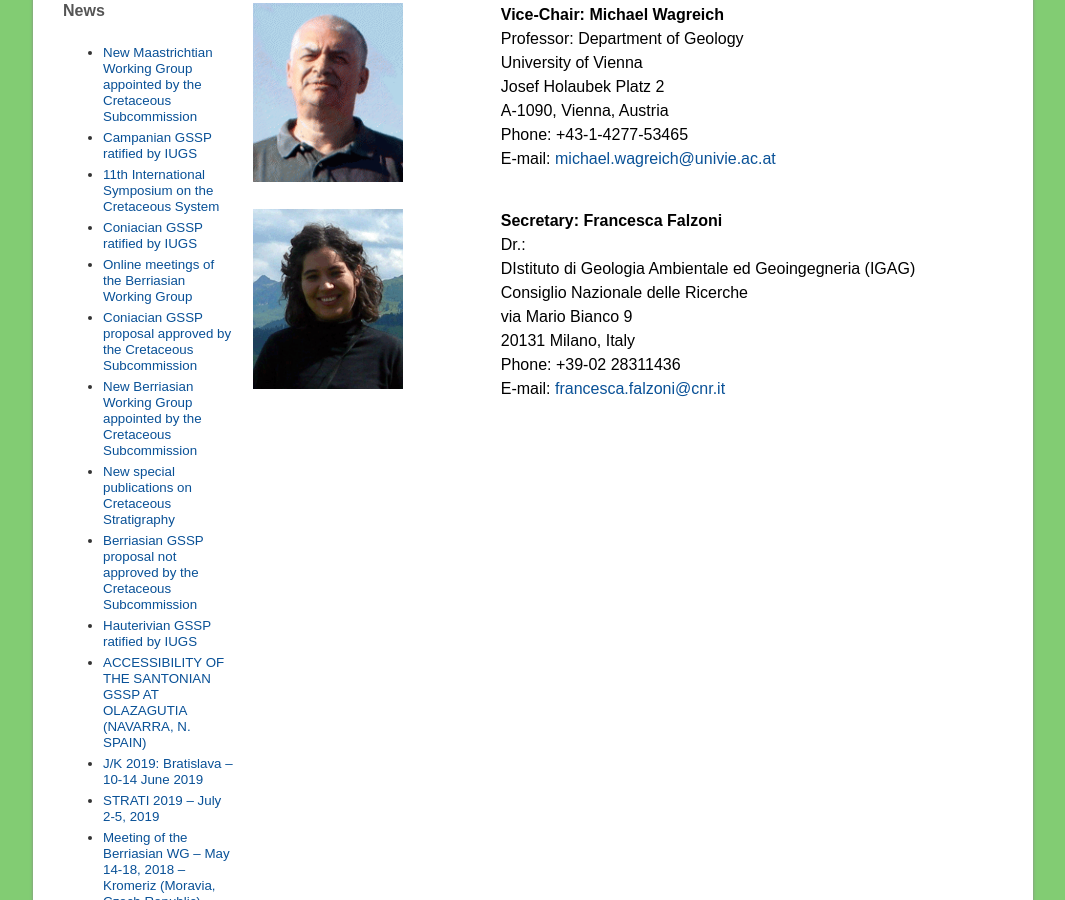
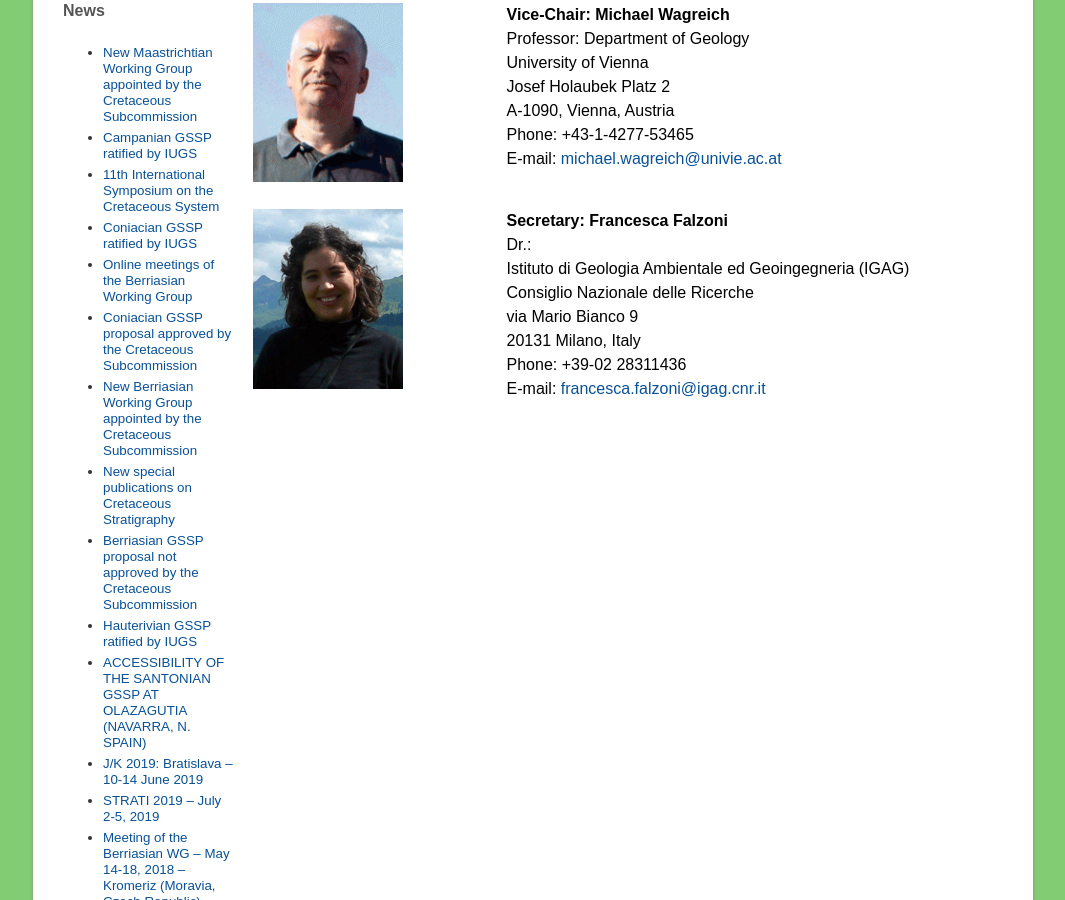
Before and after one commit to i-c-stratigraphy/subcommission-cretaceous, a Jekyll site: the page built from pages/officers.md, in a window 1280 px wide and 900 px high, scrolled down 715 px. Shown: the whole window, without its empty margins (107-1172 px from the left). Built offline with Jekyll 4.4.1, drawn with Linux system fonts in a browser that asks for light colours.

Commit message:
Update officers.md

```diff
--- a/pages/officers.md
+++ b/pages/officers.md
@@ -38,11 +38,11 @@ permalink: /officers
     <div style="grid-row:3; grid-column:2;">
         <strong>Secretary: Francesca Falzoni</strong><br />
        Dr.:<br />
-        DIstituto di Geologia Ambientale ed Geoingegneria (IGAG)<br />
+        Istituto di Geologia Ambientale ed Geoingegneria (IGAG)<br />
         Consiglio Nazionale delle Ricerche<br />
         via Mario Bianco 9<br />
         20131 Milano, Italy<br />
         Phone: +39-02 28311436<br />
-        E-mail: <a href="francesca.falzoni@cnr.it">francesca.falzoni@cnr.it</a>
+        E-mail: <a href="francesca.falzoni@cnr.it">francesca.falzoni@igag.cnr.it</a>
     </div>
 </div>
```
